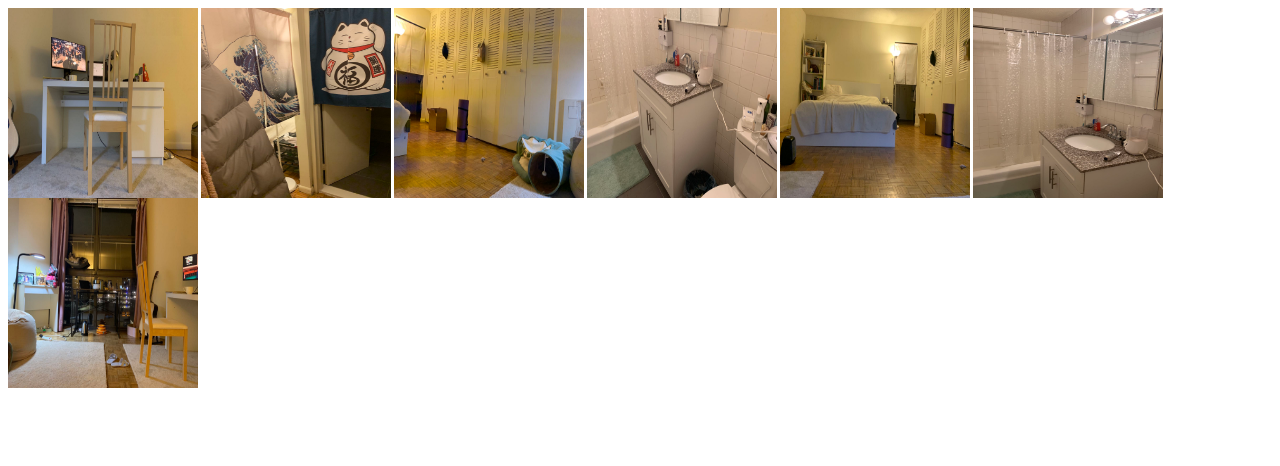
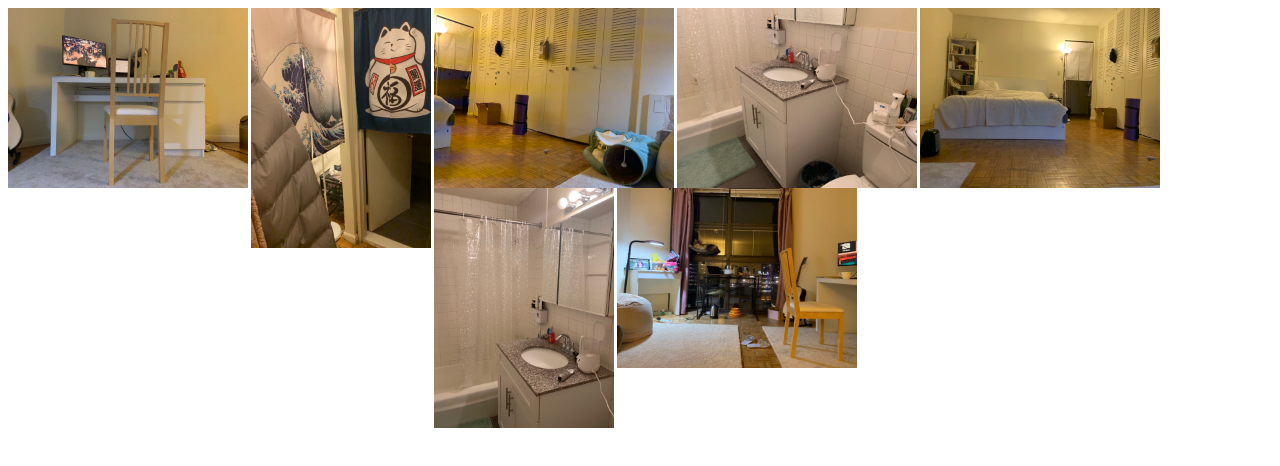
Before and after one commit to ZhengZhiweiMath/sublease, a plain HTML site: page index.html in a window 1280 px wide. Drawn offline with Linux system fonts and the light colour scheme.

Commit message:
Update index.html

```diff
--- a/index.html
+++ b/index.html
@@ -1,18 +1,18 @@
 <html>
 
-<P STYLE="margin-bottom: 0.1in"><IMG SRC="WechatIMG12974.jpeg" NAME="graphics1" ALIGN=LEFT WIDTH=190 HEIGHT=190 BORDER=0></P>
+<P STYLE="margin-bottom: 0.1in"><IMG SRC="WechatIMG12974.jpeg" NAME="graphics1" ALIGN=LEFT WIDTH=240 HEIGHT=180 BORDER=0></P>
 
-<P STYLE="margin-bottom: 0.1in"><IMG SRC="WechatIMG12975.jpeg" NAME="graphics1" ALIGN=LEFT WIDTH=190 HEIGHT=190 BORDER=0></P>
+<P STYLE="margin-bottom: 0.1in"><IMG SRC="WechatIMG12975.jpeg" NAME="graphics1" ALIGN=LEFT WIDTH=180 HEIGHT=240 BORDER=0></P>
 
-<P STYLE="margin-bottom: 0.1in"><IMG SRC="WechatIMG12976.jpeg" NAME="graphics1" ALIGN=LEFT WIDTH=190 HEIGHT=190 BORDER=0></P>
+<P STYLE="margin-bottom: 0.1in"><IMG SRC="WechatIMG12976.jpeg" NAME="graphics1" ALIGN=LEFT WIDTH=240 HEIGHT=180 BORDER=0></P>
 
-<P STYLE="margin-bottom: 0.1in"><IMG SRC="WechatIMG12977.jpeg" NAME="graphics1" ALIGN=LEFT WIDTH=190 HEIGHT=190 BORDER=0></P>
+<P STYLE="margin-bottom: 0.1in"><IMG SRC="WechatIMG12977.jpeg" NAME="graphics1" ALIGN=LEFT WIDTH=240 HEIGHT=180 BORDER=0></P>
 
-<P STYLE="margin-bottom: 0.1in"><IMG SRC="WechatIMG12978.jpeg" NAME="graphics1" ALIGN=LEFT WIDTH=190 HEIGHT=190 BORDER=0></P>
+<P STYLE="margin-bottom: 0.1in"><IMG SRC="WechatIMG12978.jpeg" NAME="graphics1" ALIGN=LEFT WIDTH=240 HEIGHT=180 BORDER=0></P>
 
-<P STYLE="margin-bottom: 0.1in"><IMG SRC="WechatIMG12979.jpeg" NAME="graphics1" ALIGN=LEFT WIDTH=190 HEIGHT=190 BORDER=0></P>
+<P STYLE="margin-bottom: 0.1in"><IMG SRC="WechatIMG12979.jpeg" NAME="graphics1" ALIGN=LEFT WIDTH=180 HEIGHT=240 BORDER=0></P>
 
-<P STYLE="margin-bottom: 0.1in"><IMG SRC="WechatIMG12980.jpeg" NAME="graphics1" ALIGN=LEFT WIDTH=190 HEIGHT=190 BORDER=0></P>
+<P STYLE="margin-bottom: 0.1in"><IMG SRC="WechatIMG12980.jpeg" NAME="graphics1" ALIGN=LEFT WIDTH=240 HEIGHT=180 BORDER=0></P>
 
 
 
```
